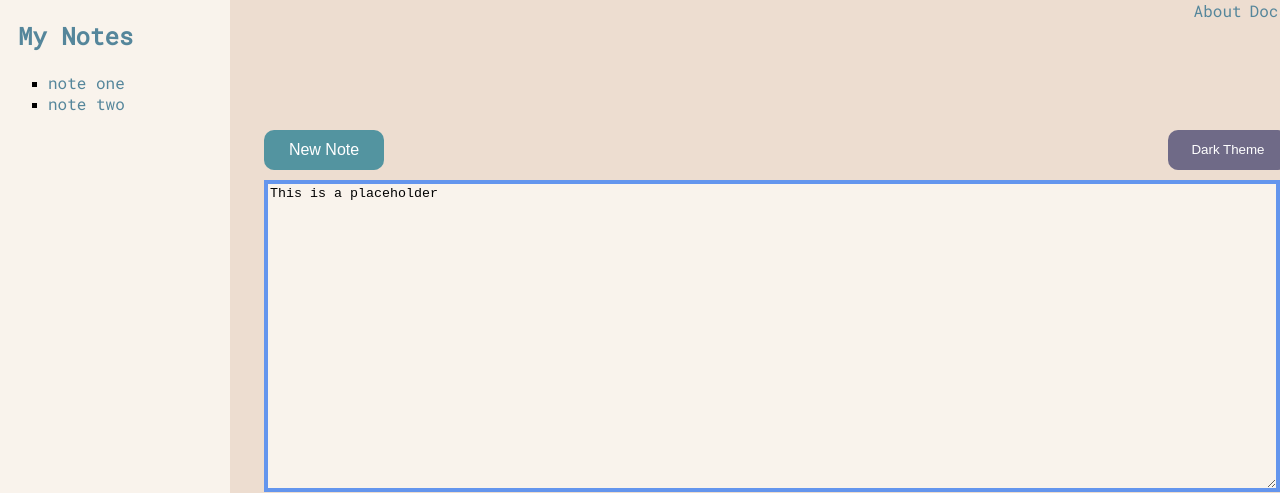
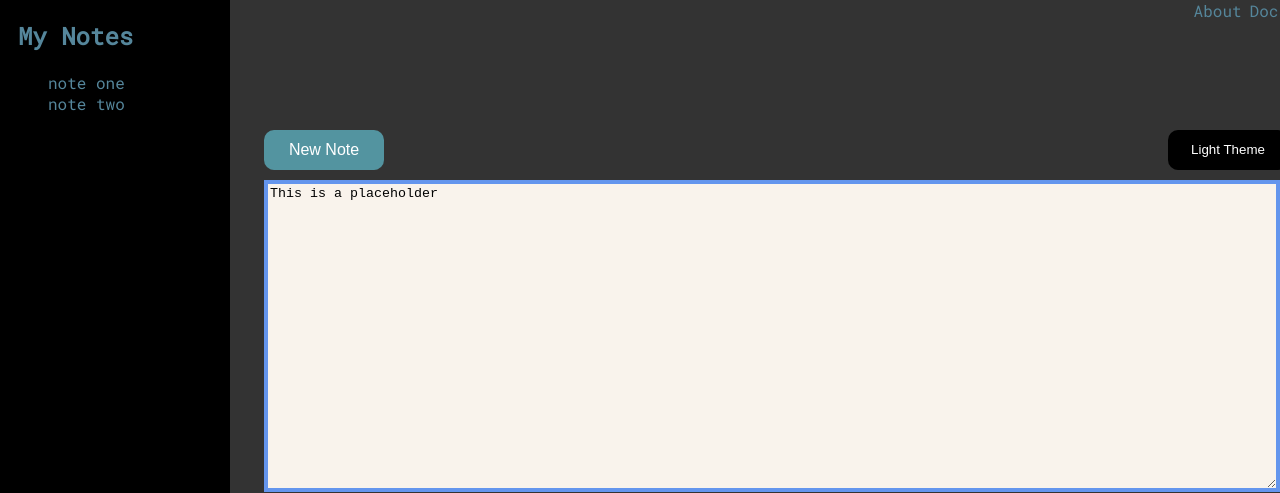
Before and after one commit to JimmyY4ng/Assignmentone, a plain HTML site: page index.html in a window 1280 px wide. Both pictures are taken after a click on the button "Dark Theme". Shown: the part 86-579 px from the top of the page. Drawn offline with Linux system fonts and the light colour scheme.

Commit message:
first commit

```diff
--- a/index.html
+++ b/index.html
@@ -5,6 +5,7 @@
     <meta http-equiv="X-UA-Compatible" content="IE=edge">
     <meta name="viewport" content="width=device-width, initial-scale=1.0">
     <title>Document</title>
+    <script src="script/script.js" defer></script>
     <link rel="stylesheet" href="stylesheets/stylesheet.css"/>
     <link rel="preconnect" href="https://fonts.googleapis.com">
     <link rel="preconnect" href="https://fonts.gstatic.com" crossorigin>
@@ -35,7 +36,7 @@
 <p></p>
     <div class="TButton">
         <button class="Nnt">New Note</button>
-        <button class="DkMd">Dark Theme</button>
+        <button id="s" class="DkMd" onclick="handleClick(this)">Dark Theme</button>
     </div>
 
 <p></p>
--- /dev/null
+++ b/script/script.js
@@ -0,0 +1,19 @@
+let s = document.getElementById('s')
+
+let darktheme = (ev)=>{
+    let target = ev.currentTarget;
+    target.className = 'black';
+}
+
+[s].forEach((element)=>{
+    element.addEventListener('click', darktheme)
+})
+
+document.querySelector('.DkMd').addEventListener('click', () => {
+    document.body.classList.toggle('dark')
+}
+)
+
+function handleClick(element){
+    element.innerHTML = "Light Theme"
+}
--- a/stylesheets/stylesheet.css
+++ b/stylesheets/stylesheet.css
@@ -45,7 +45,7 @@ body{
 
 .snt {
     width: 80px;
-    border: 0;
+    border:0;
     line-height: 2.5;
     padding: 0 20px;
     font-size: 1rem;
@@ -70,7 +70,7 @@ body{
 
 .Nnt {
     width: 120px;
-    border: 0;
+    border:0;
     line-height: 2.5;
     padding: 0 20px;
     font-size: 1rem;
@@ -153,3 +153,28 @@ textarea {
     }
 
 }
+
+.black{
+    text-align: center;
+    line-height: 2.5;
+    width: 120px;
+    right: 10px;
+    padding:0 20px;
+    border: 0;
+    border-radius: 10px;
+    margin-bottom: 5px;
+    color: white;
+    background-color: black;
+}
+
+body.dark {
+    background-color: #333;
+    width: 100%;
+    min-height: 100vh;
+     background: linear-gradient(
+      to right,
+      black 18%,
+      #333 0%,
+      #333 100%
+    )
+}
```
